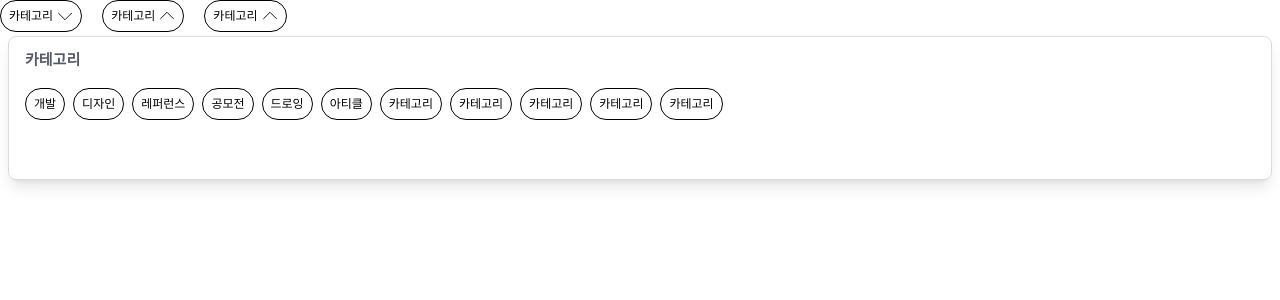
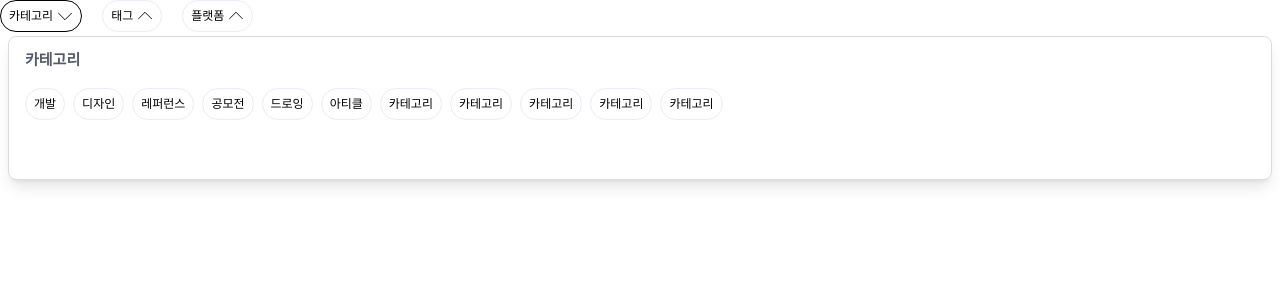
Before and after one commit to Leets-Official/BOOKMARK-FE, a React (Vite) app: page /search-result in a window 1280 px wide. Both pictures are taken after a click on the button "카테고리". Shown: the top 300 px of the page. Built offline with nearby package versions, Linux system fonts and the light colour scheme; no server answers.

Commit message:
feat : ChipDropDown에 Chip 컴포넌트 CSS 적용

```diff
--- a/src/components/common/Chip.tsx
+++ b/src/components/common/Chip.tsx
@@ -2,10 +2,6 @@ import { motion } from 'framer-motion';
 import Button from './Button';
 import { BackArrowIcon, DeleteIcon } from '@/assets';
 import clsx from 'clsx';
-
-// 이거 그냥 선택 시 색변 경 및 일반 색 변경 두 개를 props로 받아서 해결하자.
-// 이거 후에 ChipDropDown 컴포넌트 완성
-// 검색 완료 페이지 작성
 
 interface ChipProps {
   content: string;
--- a/src/components/layout/dropDown/ChipDropDown.tsx
+++ b/src/components/layout/dropDown/ChipDropDown.tsx
@@ -1,19 +1,28 @@
 import Chip from '@/components/common/Chip';
 import DropDown from '@/components/ui/DropDown';
-import { dummyCategoryList } from '@/contants/DummyData';
+import type { ChipProps } from '@/types';
 import { useRef, useState } from 'react';
 
-const ChipDropDown = () => {
+interface ChipDropDownProps {
+  title: string;
+  options: ChipProps[];
+}
+
+const ChipDropDown = ({ title, options }: ChipDropDownProps) => {
   const [isOpen, setIsOpen] = useState(false);
   const parentRef = useRef<HTMLButtonElement>(null);
   const menuRef = useRef<HTMLDivElement>(null);
-  const categories = dummyCategoryList;
 
   return (
     <DropDown handleClose={() => setIsOpen(false)} menuRef={menuRef} isOpen={isOpen}>
       <DropDown.Trigger onClick={() => setIsOpen((prev) => !prev)} ref={parentRef}>
         <div className='cursor-pointer'>
-          <Chip content='카테고리' isSelected={isOpen} type='category' dropdownEnabled={true} />
+          <Chip
+            content={title}
+            isSelected={isOpen}
+            className='border-lightGrayBlue bg-white'
+            dropdownEnabled={true}
+          />
         </div>
       </DropDown.Trigger>
       <DropDown.Menu
@@ -24,15 +33,16 @@ const ChipDropDown = () => {
         ref={menuRef}
       >
         <div className='bg-white rounded-[8px] flex flex-col gap-5 border border-lightBlueGray z-[9999] shadow-lg h-[144px] overflow-y-auto p-4 mt-1'>
-          <p className='text-15 text-stone font-semibold'>카테고리</p>
+          <p className='text-15 text-stone font-semibold'>{title}</p>
           <div className='flex flex-row gap-2 flex-wrap'>
-            {categories.map((category) => (
-              <DropDown.Item key={category.id} onClick={() => console.log('clicked')}>
+            {options.map((option) => (
+              <DropDown.Item key={option.id} onClick={() => console.log('clicked')}>
                 <Chip
-                  key={category.id}
-                  content={category.content}
+                  key={option.id}
+                  content={option.content}
                   isSelected={false}
-                  type='category'
+                  className='border-lightGrayBlue bg-white'
+                  dropdownEnabled={false}
                 />
               </DropDown.Item>
             ))}
--- a/src/pages/SearchResult.tsx
+++ b/src/pages/SearchResult.tsx
@@ -1,11 +1,12 @@
 import ChipDropDown from '@/components/layout/dropDown/ChipDropDown';
+import { dummyCategoryList, dummyPlatformList, dummyTagList } from '@/contants/DummyData';
 
 const SearchResult = () => {
   return (
     <div className='flex flex-row gap-5'>
-      <ChipDropDown />
-      <ChipDropDown />
-      <ChipDropDown />
+      <ChipDropDown title='카테고리' options={dummyCategoryList} />
+      <ChipDropDown title='태그' options={dummyTagList} />
+      <ChipDropDown title='플랫폼' options={dummyPlatformList} />
     </div>
   );
 };
```
